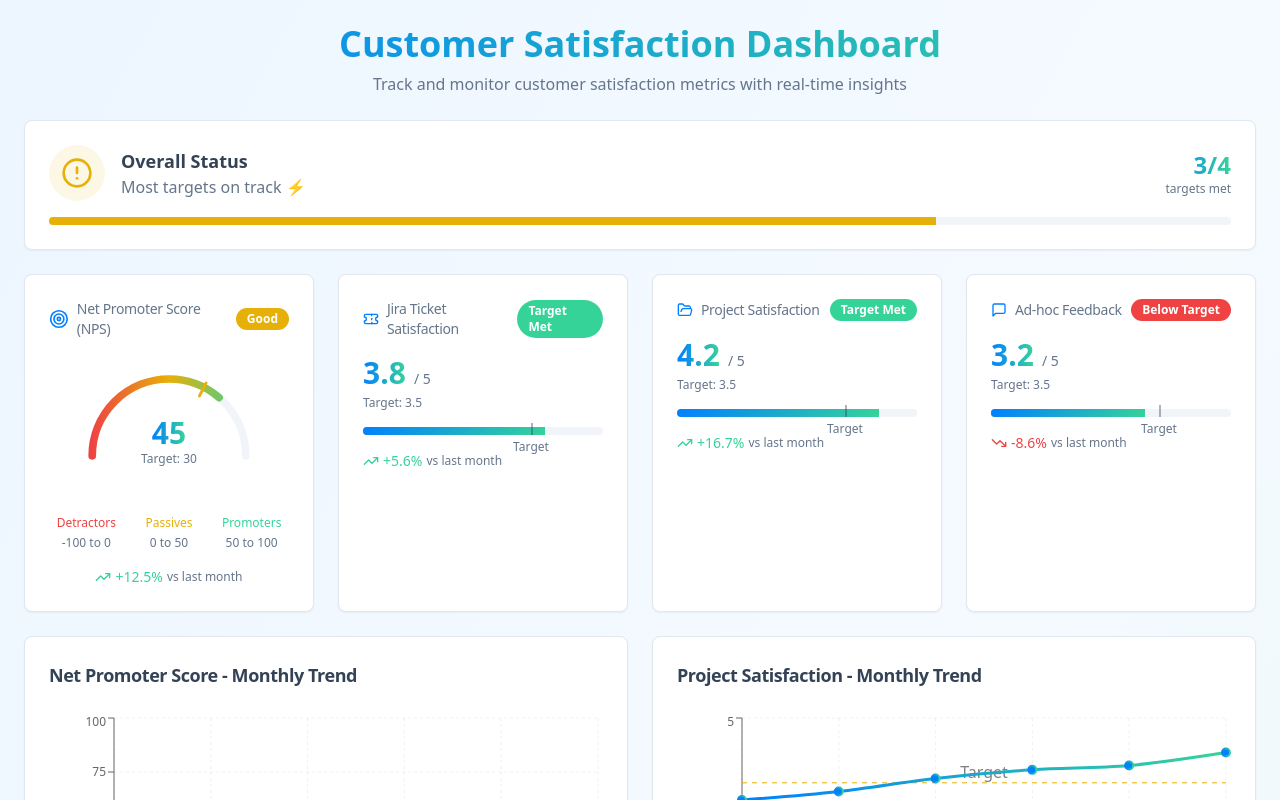
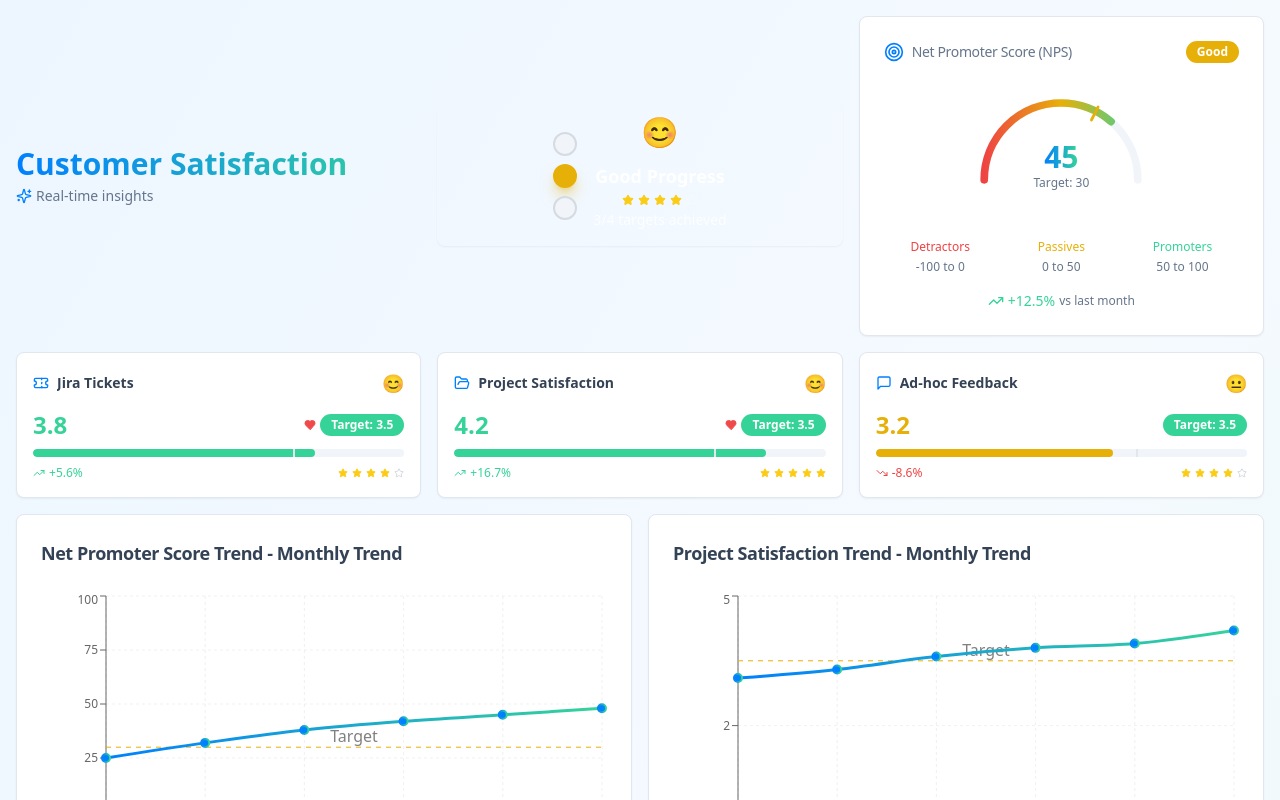
Before and after one commit to pingtanay-stack/satisfaction-sight-dashboard, a React (Vite) app: page / in a window 1280 px wide. Shown: the top 800 px of the page. Built offline with nearby package versions, Linux system fonts and the light colour scheme.

Commit message:
Enhance dashboard layout and interactivity
Refactor the dashboard layout for better overview, add visual elements like stars and smiley faces, and improve overall interactivity.

```diff
--- /dev/null
+++ b/src/components/dashboard/CompactMetricCard.tsx
@@ -0,0 +1,125 @@
+import { Badge } from "@/components/ui/badge";
+import { Card, CardContent } from "@/components/ui/card";
+import { TrendingUp, TrendingDown, Star, Heart } from "lucide-react";
+import { cn } from "@/lib/utils";
+
+interface CompactMetricCardProps {
+  title: string;
+  currentScore: number;
+  target: number;
+  maxScore: number;
+  trend: number;
+  icon?: React.ReactNode;
+  className?: string;
+}
+
+export function CompactMetricCard({
+  title,
+  currentScore,
+  target,
+  maxScore,
+  trend,
+  icon,
+  className
+}: CompactMetricCardProps) {
+  const percentage = (currentScore / maxScore) * 100;
+  const isTargetMet = currentScore >= target;
+  const isExcellent = currentScore >= maxScore * 0.9;
+
+  const getEmoji = () => {
+    if (isExcellent) return "🌟";
+    if (isTargetMet) return "😊";
+    if (currentScore >= target * 0.8) return "😐";
+    return "😞";
+  };
+
+  const getStatusColor = () => {
+    if (isExcellent) return "text-success";
+    if (isTargetMet) return "text-success";
+    if (currentScore >= target * 0.8) return "text-warning";
+    return "text-destructive";
+  };
+
+  return (
+    <Card className={cn("hover-lift animate-fade-in card-shadow group hover:card-shadow-hover transition-all duration-300", className)}>
+      <CardContent className="p-4">
+        <div className="flex items-center justify-between mb-3">
+          <div className="flex items-center gap-2">
+            {icon && <div className="text-primary">{icon}</div>}
+            <h3 className="text-sm font-semibold truncate">{title}</h3>
+          </div>
+          <div className="text-lg">{getEmoji()}</div>
+        </div>
+
+        <div className="space-y-2">
+          <div className="flex items-center justify-between">
+            <span className={cn("text-2xl font-bold", getStatusColor())}>
+              {currentScore}
+            </span>
+            <div className="flex items-center gap-1">
+              {isTargetMet && <Heart className="h-3 w-3 text-red-500 fill-red-500 animate-pulse" />}
+              <Badge
+                variant={isTargetMet ? "default" : "secondary"}
+                className={cn(
+                  "text-xs",
+                  isTargetMet && "bg-success text-success-foreground"
+                )}
+              >
+                Target: {target}
+              </Badge>
+            </div>
+          </div>
+
+          {/* Progress bar */}
+          <div className="relative h-2 bg-muted rounded-full overflow-hidden">
+            <div
+              className={cn(
+                "absolute top-0 left-0 h-full transition-all duration-1000 rounded-full",
+                isExcellent && "bg-gradient-to-r from-success to-yellow-400",
+                isTargetMet && !isExcellent && "bg-success",
+                !isTargetMet && currentScore >= target * 0.8 && "bg-warning",
+                !isTargetMet && currentScore < target * 0.8 && "bg-destructive"
+              )}
+              style={{ width: `${Math.min(percentage, 100)}%` }}
+            />
+            {/* Target marker */}
+            <div
+              className="absolute top-0 w-0.5 h-full bg-border"
+              style={{ left: `${(target / maxScore) * 100}%` }}
+            />
+          </div>
+
+          <div className="flex items-center justify-between text-xs">
+            <div className="flex items-center gap-1">
+              {trend > 0 ? (
+                <TrendingUp className="h-3 w-3 text-success" />
+              ) : (
+                <TrendingDown className="h-3 w-3 text-destructive" />
+              )}
+              <span className={cn(
+                "font-medium",
+                trend > 0 ? "text-success" : "text-destructive"
+              )}>
+                {trend > 0 ? "+" : ""}{trend.toFixed(1)}%
+              </span>
+            </div>
+
+            <div className="flex items-center gap-1">
+              {[...Array(5)].map((_, i) => (
+                <Star
+                  key={i}
+                  className={cn(
+                    "h-2.5 w-2.5 transition-all duration-300",
+                    i < Math.ceil((currentScore / maxScore) * 5)
+                      ? "text-yellow-400 fill-yellow-400"
+                      : "text-muted-foreground/30"
+                  )}
+                />
+              ))}
+            </div>
+          </div>
+        </div>
+      </CardContent>
+    </Card>
+  );
+}
--- /dev/null
+++ b/src/components/dashboard/OverallTrafficLight.tsx
@@ -0,0 +1,91 @@
+import { CheckCircle, AlertCircle, XCircle, Star } from "lucide-react";
+import { Card, CardContent } from "@/components/ui/card";
+import { cn } from "@/lib/utils";
+
+interface OverallTrafficLightProps {
+  metrics: {
+    nps: { current: number; target: number };
+    jira: { current: number; target: number };
+    project: { current: number; target: number };
+    adhoc: { current: number; target: number };
+  };
+}
+
+export function OverallTrafficLight({ metrics }: OverallTrafficLightProps) {
+  // Calculate how many targets are met
+  const targetsMetCount = Object.values(metrics).filter(
+    metric => metric.current >= metric.target
+  ).length;
+
+  const totalTargets = Object.keys(metrics).length;
+  const percentage = (targetsMetCount / totalTargets) * 100;
+
+  // Determine overall status
+  let status: "success" | "warning" | "danger";
+  let emoji: string;
+  let message: string;
+
+  if (percentage === 100) {
+    status = "success";
+    emoji = "😍";
+    message = "Excellent Performance!";
+  } else if (percentage >= 75) {
+    status = "warning";
+    emoji = "😊";
+    message = "Good Progress";
+  } else if (percentage >= 50) {
+    status = "warning";
+    emoji = "😐";
+    message = "Needs Attention";
+  } else {
+    status = "danger";
+    emoji = "😞";
+    message = "Critical Issues";
+  }
+
+  return (
+    <Card className="animate-scale-in card-shadow bg-gradient-primary border-0">
+      <CardContent className="p-4">
+        <div className="flex items-center justify-center gap-4">
+          {/* Traffic Light Circles */}
+          <div className="flex flex-col gap-2">
+            <div className={cn(
+              "w-6 h-6 rounded-full transition-all duration-500 border-2",
+              status === "success" ? "bg-success border-success shadow-lg shadow-success/50" : "bg-muted border-muted-foreground/20"
+            )} />
+            <div className={cn(
+              "w-6 h-6 rounded-full transition-all duration-500 border-2",
+              status === "warning" ? "bg-warning border-warning shadow-lg shadow-warning/50" : "bg-muted border-muted-foreground/20"
+            )} />
+            <div className={cn(
+              "w-6 h-6 rounded-full transition-all duration-500 border-2",
+              status === "danger" ? "bg-destructive border-destructive shadow-lg shadow-destructive/50" : "bg-muted border-muted-foreground/20"
+            )} />
+          </div>
+
+          {/* Status Content */}
+          <div className="text-center text-white">
+            <div className="text-3xl mb-1 animate-bounce">{emoji}</div>
+            <h3 className="text-lg font-bold">{message}</h3>
+            <div className="flex items-center justify-center gap-1 mt-1">
+              {[...Array(5)].map((_, i) => (
+                <Star
+                  key={i}
+                  className={cn(
+                    "h-3 w-3 transition-all duration-300",
+                    i < Math.ceil((percentage / 100) * 5)
+                      ? "text-yellow-400 fill-yellow-400"
+                      : "text-white/30"
+                  )}
+                />
+              ))}
+            </div>
+            <p className="text-sm text-white/80 mt-1">
+              {targetsMetCount}/{totalTargets} targets achieved
+            </p>
+          </div>
+        </div>
+      </CardContent>
+    </Card>
+  );
+}
--- a/src/pages/Index.tsx
+++ b/src/pages/Index.tsx
@@ -1,9 +1,9 @@
-import { MetricCard } from "@/components/dashboard/MetricCard";
 import { NPSGauge } from "@/components/dashboard/NPSGauge";
-import { TrafficLightIndicator } from "@/components/dashboard/TrafficLightIndicator";
+import { OverallTrafficLight } from "@/components/dashboard/OverallTrafficLight";
+import { CompactMetricCard } from "@/components/dashboard/CompactMetricCard";
 import { TrendChart } from "@/components/dashboard/TrendChart";
 import { DataUploadSection } from "@/components/dashboard/DataUploadSection";
-import { BarChart3, TrendingUp, Ticket, FolderOpen, MessageSquare } from "lucide-react";
+import { BarChart3, TrendingUp, Ticket, FolderOpen, MessageSquare, Star, Sparkles } from "lucide-react";
 import { useState } from "react";
 
 // Default mock data
@@ -101,24 +101,26 @@ const Index = () => {
   };
   return (
     <div className="min-h-screen bg-gradient-to-br from-primary-light/20 via-background to-secondary-light/20">
-      <div className="container mx-auto p-6 space-y-6">
-        {/* Header */}
-        <div className="text-center space-y-2 animate-fade-in">
-          <h1 className="text-4xl font-bold bg-gradient-to-r from-primary to-secondary bg-clip-text text-transparent">
-            Customer Satisfaction Dashboard
-          </h1>
-          <p className="text-muted-foreground">
-            Track and monitor customer satisfaction metrics with real-time insights
-          </p>
-        </div>
+      <div className="container mx-auto p-4 space-y-4">
+        {/* Header with Traffic Light */}
+        <div className="grid grid-cols-1 lg:grid-cols-3 gap-4 items-center">
+          <div className="text-center lg:text-left">
+            <h1 className="text-3xl font-bold bg-gradient-to-r from-primary to-secondary bg-clip-text text-transparent">
+              Customer Satisfaction
+            </h1>
+            <div className="flex items-center justify-center lg:justify-start gap-1 mt-1">
+              <Sparkles className="h-4 w-4 text-primary" />
+              <p className="text-sm text-muted-foreground">Real-time insights</p>
+            </div>
+          </div>
 
-        {/* Traffic Light Indicator */}
-        <TrafficLightIndicator metrics={metrics} />
+          {/* Overall Traffic Light */}
+          <div className="lg:col-span-1">
+            <OverallTrafficLight metrics={metrics} />
+          </div>
 
-        {/* Metric Cards Grid */}
-        <div className="grid grid-cols-1 md:grid-cols-2 lg:grid-cols-4 gap-6">
-          {/* NPS Gauge - Special treatment */}
-          <div className="md:col-span-2 lg:col-span-1">
+          {/* NPS Gauge */}
+          <div className="lg:col-span-1">
             <NPSGauge
               currentScore={metrics.nps.current}
               target={metrics.nps.target}
@@ -126,54 +128,56 @@ const Index = () => {
               className="animate-fade-in h-full"
             />
           </div>
+        </div>
 
-          <MetricCard
-            title="Jira Ticket Satisfaction"
+        {/* Compact Metric Cards */}
+        <div className="grid grid-cols-1 md:grid-cols-3 gap-4">
+          <CompactMetricCard
+            title="Jira Tickets"
             currentScore={metrics.jira.current}
             target={metrics.jira.target}
             maxScore={5}
             trend={5.6}
             icon={<Ticket className="h-4 w-4" />}
-            className="animate-fade-in"
           />
 
-          <MetricCard
+          <CompactMetricCard
             title="Project Satisfaction"
             currentScore={metrics.project.current}
             target={metrics.project.target}
             maxScore={5}
             trend={16.7}
             icon={<FolderOpen className="h-4 w-4" />}
-            className="animate-fade-in"
           />
 
-          <MetricCard
+          <CompactMetricCard
             title="Ad-hoc Feedback"
             currentScore={metrics.adhoc.current}
             target={metrics.adhoc.target}
             maxScore={5}
             trend={-8.6}
             icon={<MessageSquare className="h-4 w-4" />}
-            className="animate-fade-in"
           />
         </div>
 
-        {/* Charts Section */}
-        <div className="grid grid-cols-1 lg:grid-cols-2 gap-6">
+        {/* Charts Section - Compact Grid */}
+        <div className="grid grid-cols-1 xl:grid-cols-2 gap-4">
           <TrendChart
-            title="Net Promoter Score"
+            title="Net Promoter Score Trend"
             data={npsData}
             target={30}
             maxScore={100}
           />
 
           <TrendChart
-            title="Project Satisfaction"
+            title="Project Satisfaction Trend"
             data={satisfactionData}
             target={3.5}
             maxScore={5}
           />
+        </div>
 
+        <div className="grid grid-cols-1 xl:grid-cols-2 gap-4">
           <TrendChart
             title="Jira Ticket Satisfaction"
             data={jiraData}
@@ -192,12 +196,12 @@ const Index = () => {
         {/* Data Upload Section */}
         <DataUploadSection onDataUpdate={processUploadedData} />
 
-        {/* Footer */}
-        <div className="text-center py-8">
-          <div className="flex items-center justify-center gap-2 text-muted-foreground">
-            <BarChart3 className="h-4 w-4" />
-            <span className="text-sm">Customer Satisfaction Analytics Platform</span>
-            <TrendingUp className="h-4 w-4" />
+        {/* Interactive Footer */}
+        <div className="text-center py-4">
+          <div className="flex items-center justify-center gap-2 text-muted-foreground hover:text-primary transition-colors">
+            <Star className="h-4 w-4 text-yellow-400 fill-yellow-400" />
+            <span className="text-sm font-medium">Customer Satisfaction Analytics Platform</span>
+            <Star className="h-4 w-4 text-yellow-400 fill-yellow-400" />
           </div>
         </div>
       </div>
```
